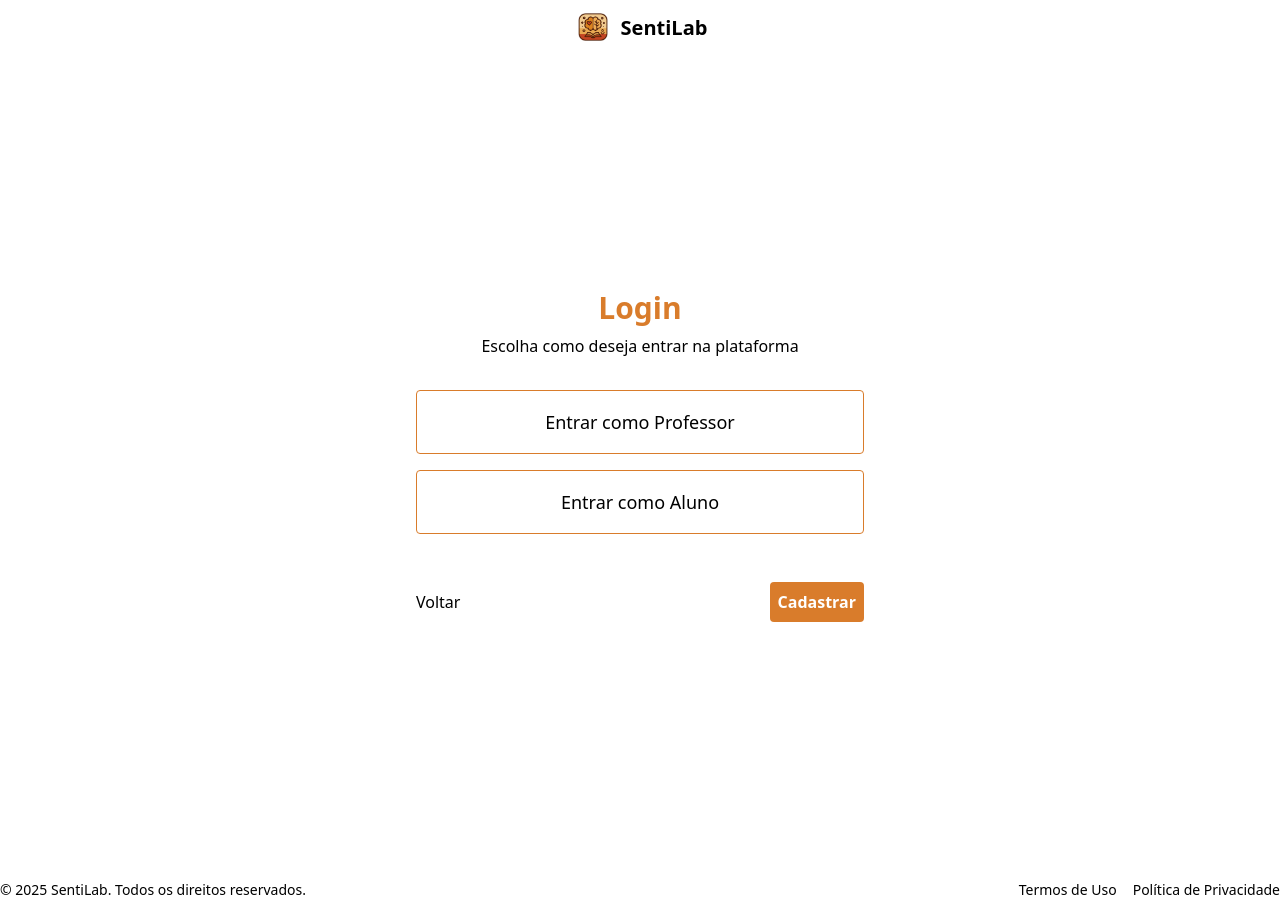
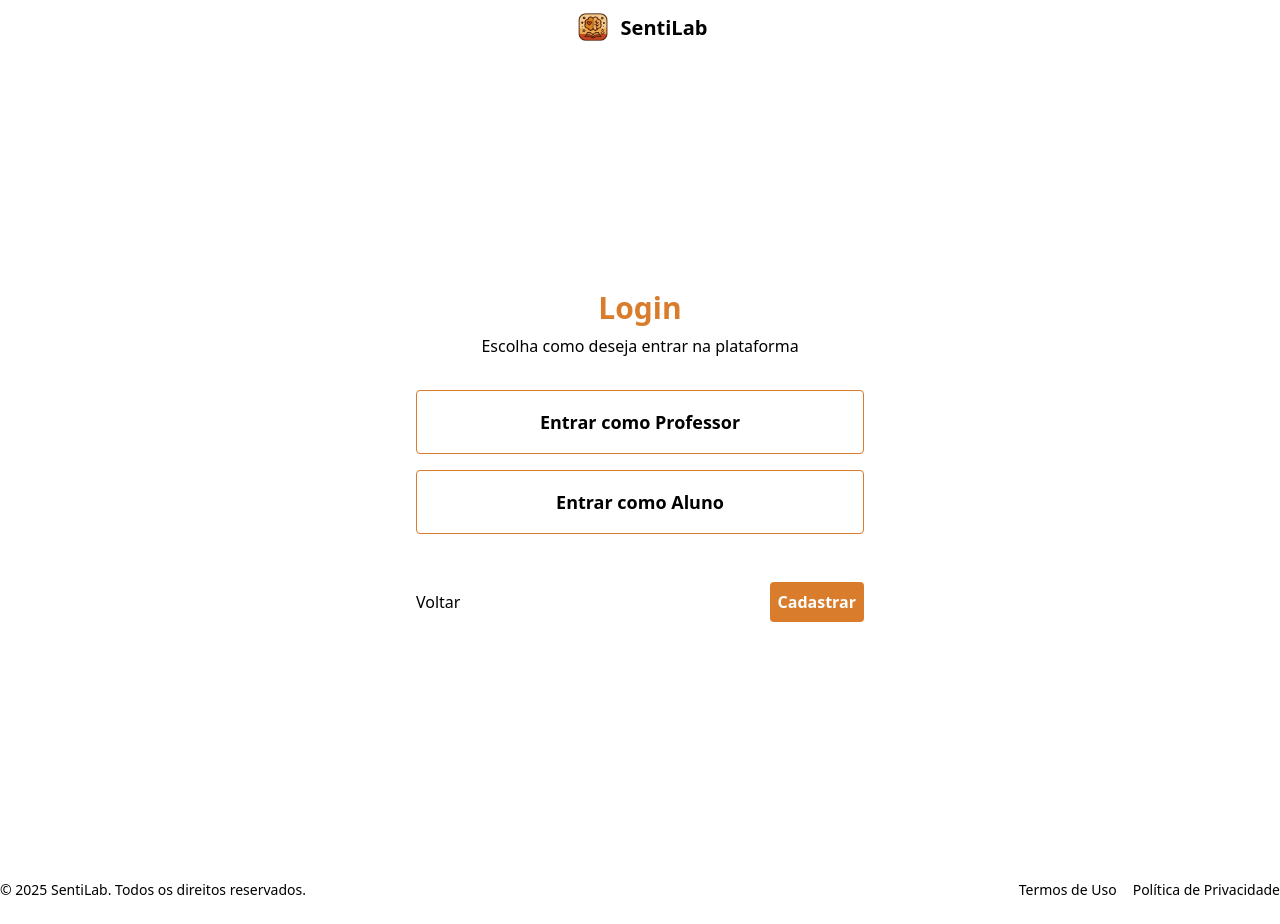
Before and after one commit to joanasouzaa/sentilab, a React (Vite) app: page /login in a window 1280 px wide. Built offline with nearby package versions, Linux system fonts and the light colour scheme.

Commit message:
modificações na página de escolher como logar

```diff
--- a/src/assets/components/pages/LoginPage.jsx
+++ b/src/assets/components/pages/LoginPage.jsx
@@ -1,16 +1,9 @@
 import { useNavigate } from "react-router-dom"
 import styles from "../../styles/Login/LoginPage.module.css"
-import { useState } from "react";
 
 export default function LoginPage() {
 
     const navigate = useNavigate();
-
-    const handleCadastro = async (e)=>{
-        e.preventDefault();
-
-        const response = await fetch('hht')
-    }
 
 
     return (
@@ -25,14 +18,14 @@ export default function LoginPage() {
 
                         <div className="space-y-4">
 
-                            <button className="border-[#D97C2B] w-full h-16 text-lg justify-start border-1 rounded-sm cursor-pointer" onClick={() => navigate("/login/professor")}>Entrar como Professor </button>
+                            <button className="border-[#D97C2B] w-full h-16 text-lg font-bold justify-start border-1 rounded-sm cursor-pointer hover:bg-[#D97C2B] hover:text-white focus:outline-offset-2" onClick={() => navigate("/login/professor")}>Entrar como Professor </button>
 
-                            <button className="border-[#D97C2B] w-full h-16 text-lg justify-start border-1 rounded-sm cursor-pointer" onClick={() => navigate("/login/aluno")}>Entrar como Aluno</button>
+                            <button className="border-[#D97C2B] w-full h-16 text-lg font-bold justify-start border-1 rounded-sm cursor-pointer hover:bg-[#D97C2B] hover:text-white" onClick={() => navigate("/login/aluno")}>Entrar como Aluno</button>
                         </div>
 
                         <div className="flex justify-between pt-4">
-                            <button className="cursor-pointer hover:scale-105" onClick={() => navigate("/")}>Voltar</button>
-                            <button className={`${styles.btnCadastrar} text-white font-bold p-2 rounded-sm cursor-pointer`} onClick={() => navigate("/cadastrar")}>Cadastrar</button>
+                            <button className="cursor-pointer hover:scale-105 hover:underline" onClick={() => navigate("/")}>Voltar</button>
+                            <button className="bg-[#D97C2B] text-white font-bold p-2 rounded-sm cursor-pointer" onClick={() => navigate("/cadastrar")}>Cadastrar</button>
                         </div>
                     </div>
                 </div>
```
